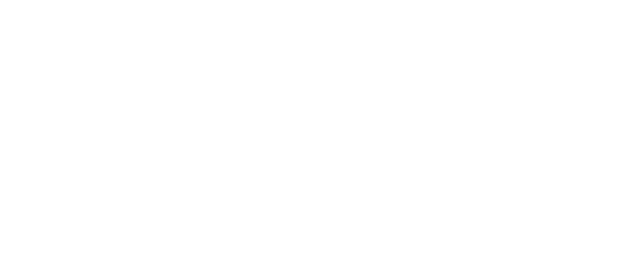
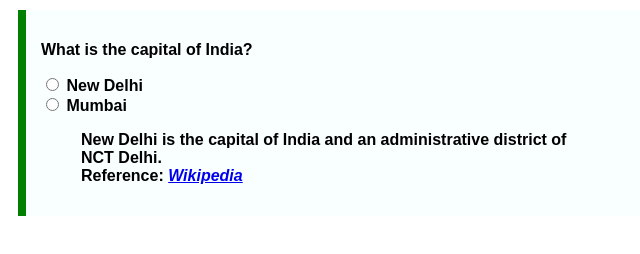
Before and after one commit to acciojob/trivia-vikrant-1996, a website: page main.html in a window 1280 px wide. Shown: the whole page, without its empty margins (0-640 px from the left). Drawn offline with Linux system fonts and the light colour scheme.

Commit message:
created a submission

```diff
--- a/main.html
+++ b/main.html
@@ -7,6 +7,38 @@
 </head>
 
 <body>
+	 <style>
+            body {
+                font-family: Arial, sans-serif;
+            }
+
+            .question-container {
+                max-width: 600px;
+                margin: 10px;
+                padding: 15px;
+                border-left: 8px solid green;
+                background-color: #f8fffe;
+                font-weight: bold;
+            }
+        </style>
+    <div class="question-container">
+        <p>What is the capital of India?</p>
+
+        <form>
+            <label>
+                <input type="radio" name="capital" value="new-delhi"> New Delhi
+            </label>
+            <br>
+            <label>
+                <input type="radio" name="capital" value="mumbai"> Mumbai
+            </label>
+        </form>
+
+        <blockquote>
+            New Delhi is the capital of India and an administrative district of NCT Delhi.
+            <footer>Reference: <cite><a href="https://en.wikipedia.org/wiki/New_Delhi" target="_blank">Wikipedia</a></cite></footer>
+        </blockquote>
+    </div>
 	<!-- the entire body must be written by student -->
     <script type="text/javascript" src="./script.js">
 </script>
```
